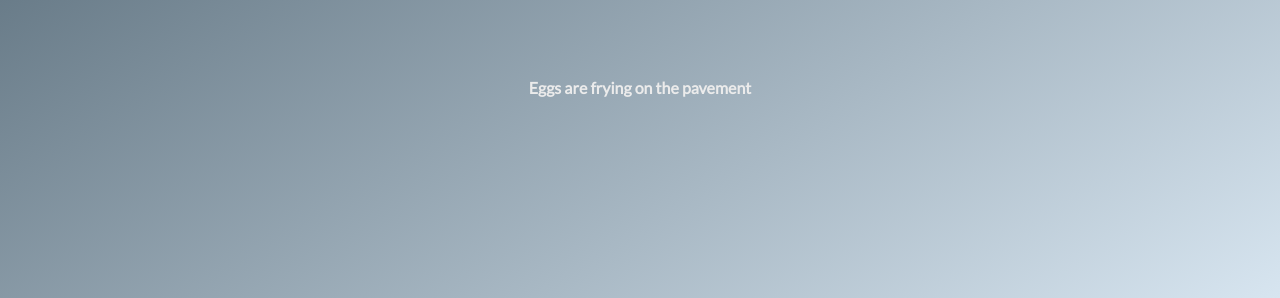
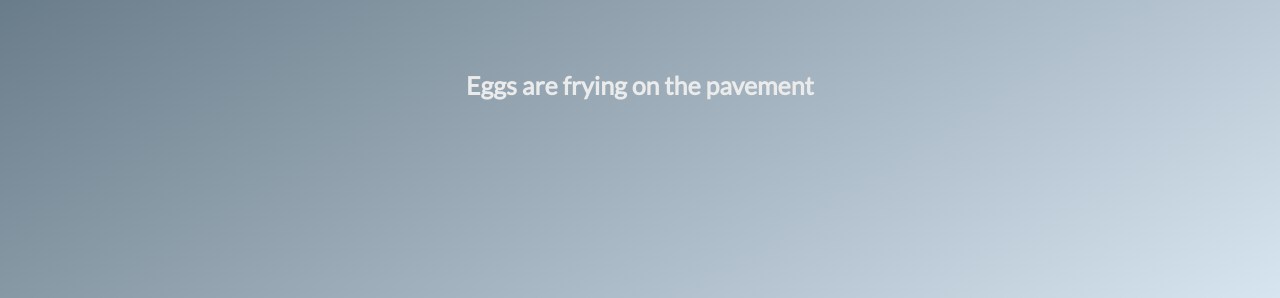
Before and after one commit to veemelia/ga-project-part-1, a website built with Parcel: page src/index.html in a window 1280 px wide. Shown: the part 502-800 px from the top of the page. Built offline with nearby package versions, Linux system fonts and the light colour scheme.

Commit message:
Added style for temperature description

```diff
--- a/src/style.css
+++ b/src/style.css
@@ -49,3 +49,7 @@ body {
   margin: 10px;
   font-size: 30px;
 }
+
+#temp-desc {
+  font-size: 25px;
+}
```
